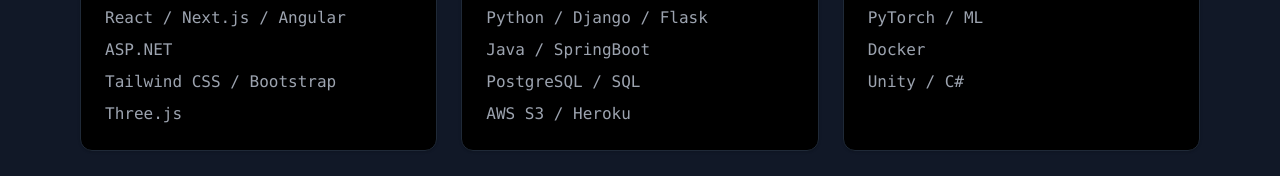
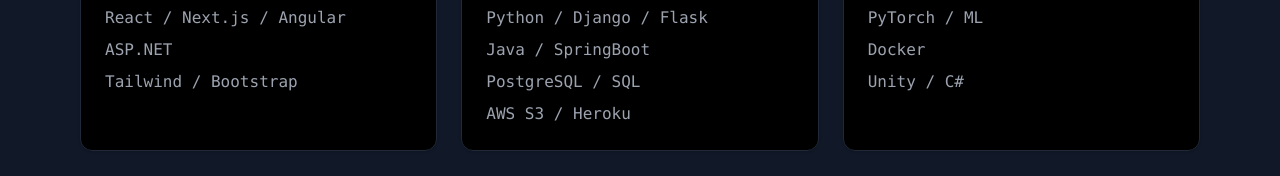
Before and after one commit to Myshro/portfolio-site, a Next.js app: page / in a window 1280 px wide. Shown: the part 776-952 px from the top of the page. Built offline with nearby package versions, Linux system fonts and the light colour scheme.

Commit message:
remove line from frontend card

```diff
--- a/components/page.tsx
+++ b/components/page.tsx
@@ -93,8 +93,7 @@
                 <li>HTML / CSS / JS / TS</li>
                 <li>React / Next.js / Angular</li>
                 <li>ASP.NET</li>
-                <li>Tailwind CSS / Bootstrap</li>
-                <li>Three.js</li>
+                <li>Tailwind / Bootstrap</li>
               </ul>
             </Card>
             <Card className="bg-black p-6 border-gray-800">
```
